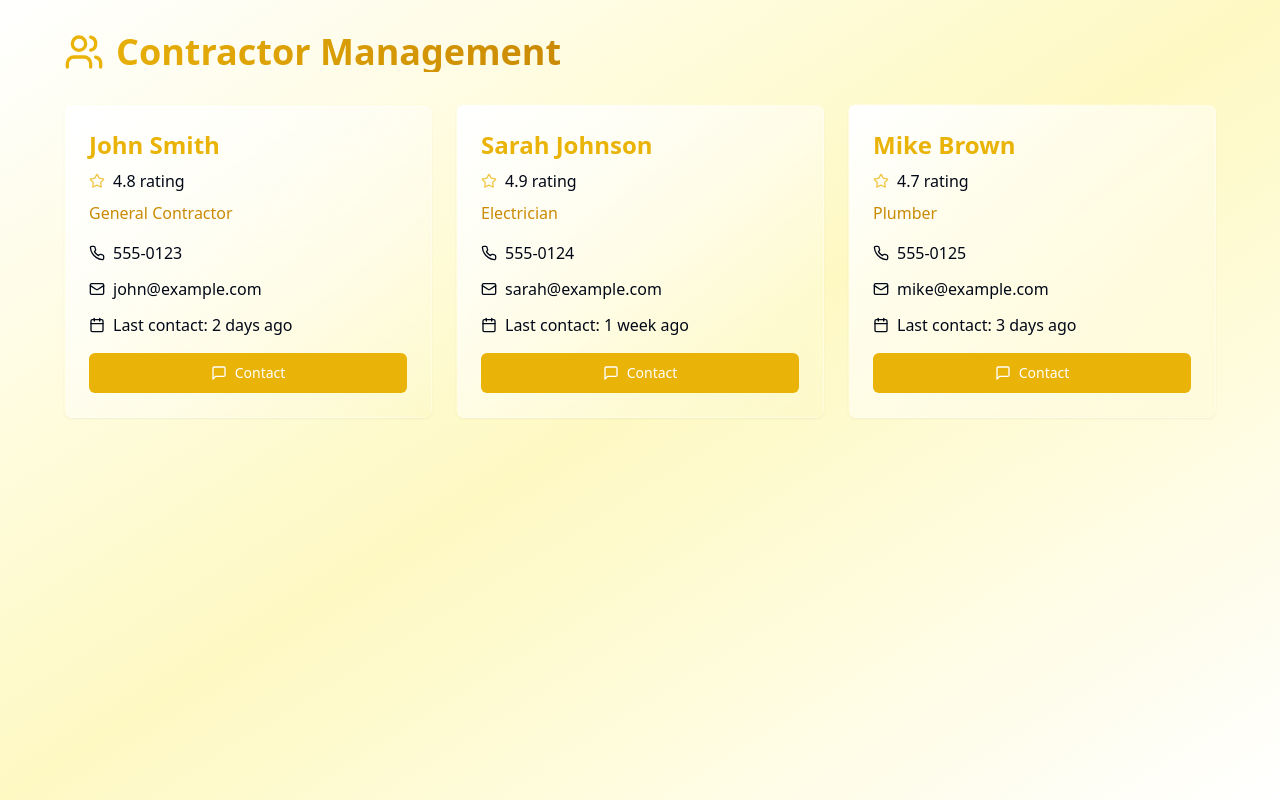
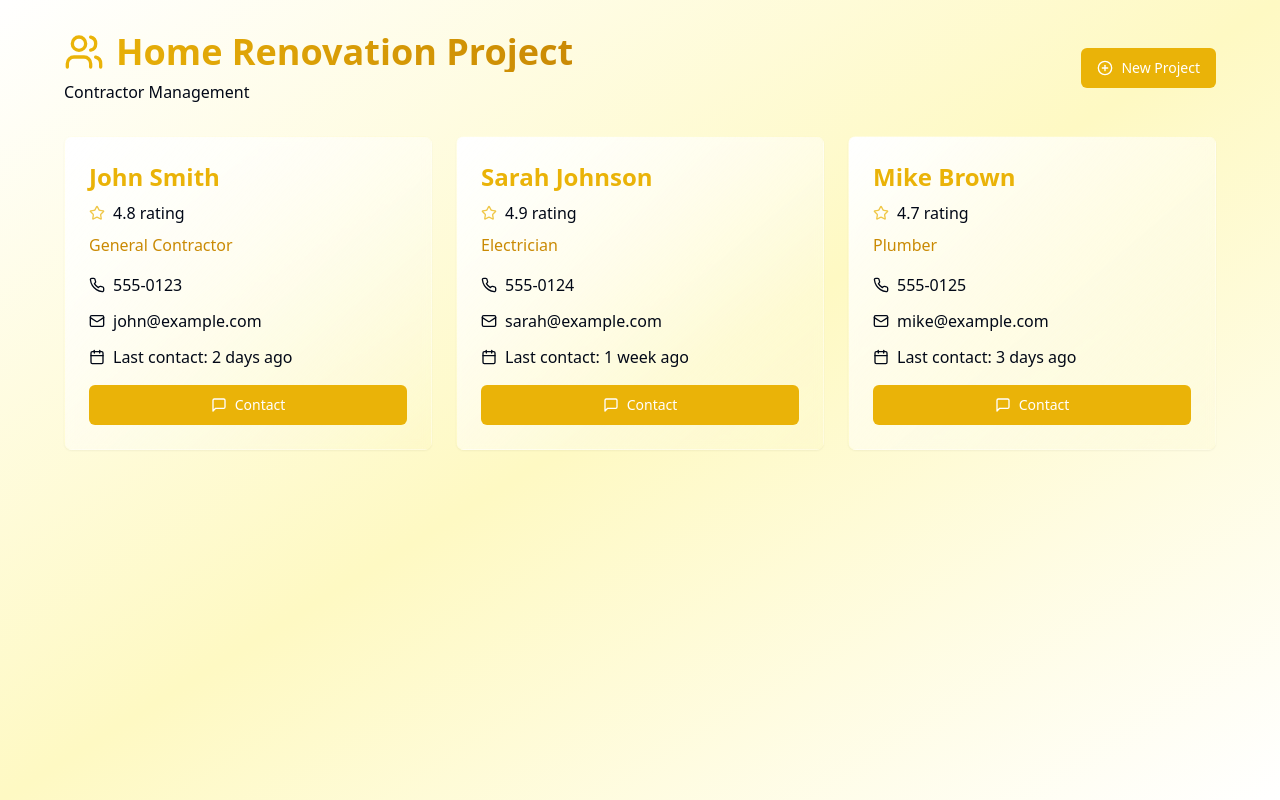
Before and after one commit to EF-Fall-Hack-2024/ef-fall-hack-2024, a React (Vite) app: page /contractors in a window 1280 px wide. Built offline with nearby package versions, Linux system fonts and the light colour scheme.

Commit message:
Add project gallery feature
Implemented a gallery for projects, including a "+ New Project" button to initiate a new project creation process.
[skip gpt_engineer]

```diff
--- a/src/pages/ContractorCRM.tsx
+++ b/src/pages/ContractorCRM.tsx
@@ -1,9 +1,11 @@
 import { Button } from "@/components/ui/button";
 import { Card } from "@/components/ui/card";
-import { Users, Phone, Mail, Star, MessageSquare, Calendar, ArrowUpRight } from "lucide-react";
+import { Users, Phone, Mail, Star, MessageSquare, Calendar, ArrowUpRight, PlusCircle } from "lucide-react";
 import { toast } from "sonner";
+import { useNavigate } from "react-router-dom";
 
 const ContractorCRM = () => {
+  const navigate = useNavigate();
   const contractors = [
     {
       name: "John Smith",
@@ -35,14 +37,28 @@ const ContractorCRM = () => {
     toast.success(`Message sent to ${name}`);
   };
 
+  const handleNewProject = () => {
+    navigate("/project-type");
+  };
+
   return (
     <div className="min-h-screen p-8 bg-gradient-to-br from-background via-contractor-accent to-background">
       <div className="max-w-6xl mx-auto space-y-8">
         <div className="flex justify-between items-center animate-fade-in">
-          <h1 className="text-4xl font-bold flex items-center gap-3 bg-gradient-to-r from-contractor to-contractor-secondary bg-clip-text text-transparent">
-            <Users className="h-10 w-10 text-contractor" />
-            Contractor Management
-          </h1>
+          <div className="space-y-2">
+            <h1 className="text-4xl font-bold flex items-center gap-3 bg-gradient-to-r from-contractor to-contractor-secondary bg-clip-text text-transparent">
+              <Users className="h-10 w-10 text-contractor" />
+              Home Renovation Project
+            </h1>
+            <p className="text-muted-foreground">Contractor Management</p>
+          </div>
+          <Button
+            onClick={handleNewProject}
+            className="group bg-contractor hover:bg-contractor-secondary transition-all duration-300"
+          >
+            <PlusCircle className="mr-2 h-4 w-4 group-hover:rotate-90 transition-transform duration-300" />
+            New Project
+          </Button>
         </div>
 
         <div className="grid md:grid-cols-2 lg:grid-cols-3 gap-6">
```
